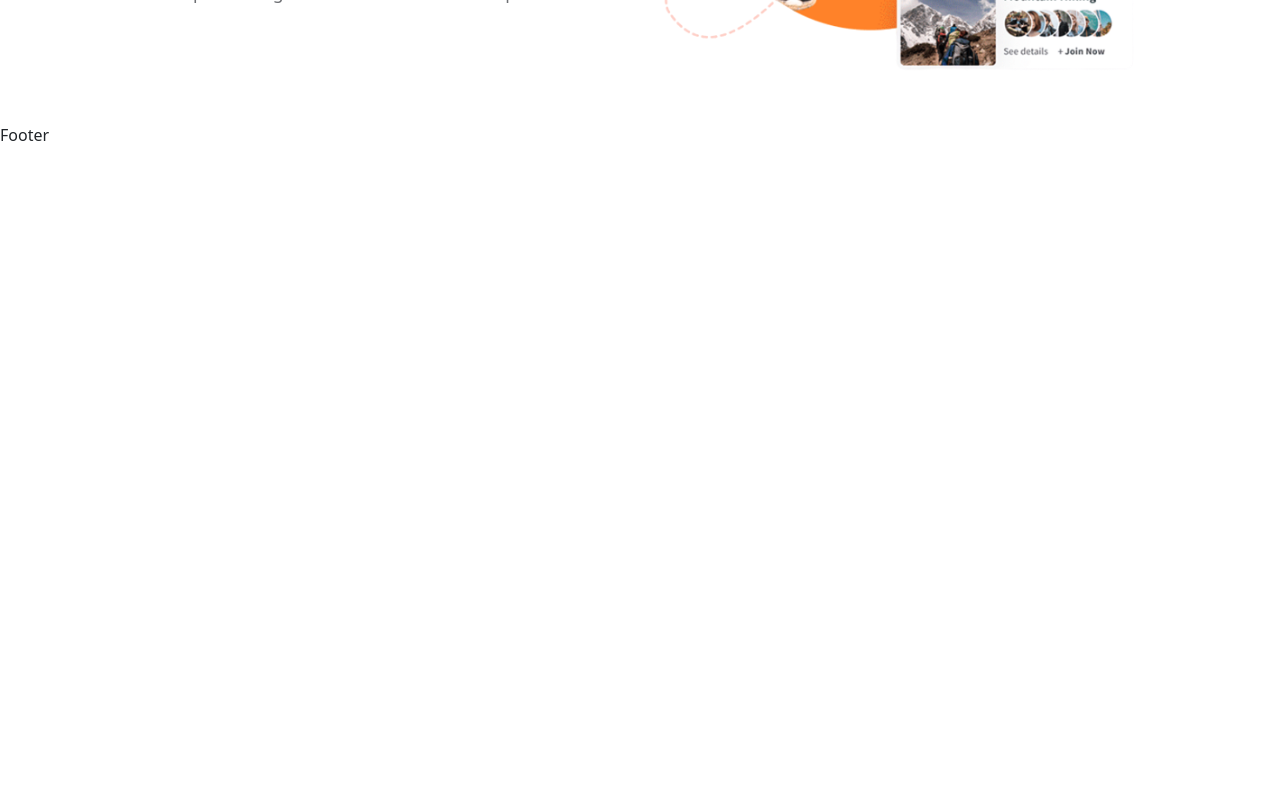
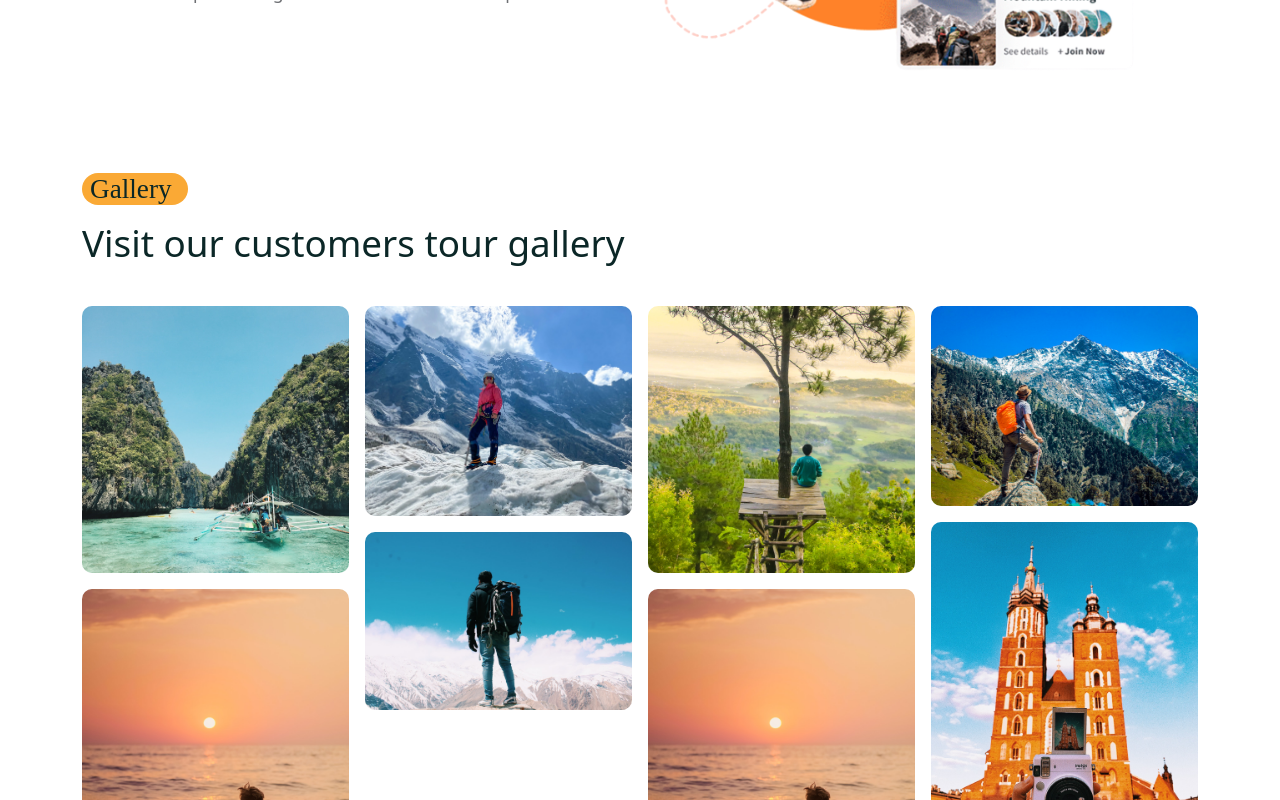
Before and after one commit to sweedalgharshi/tour-mern, a React (Create React App) app in the folder frontend/: page /home in a window 1280 px wide. Shown: the part 2340-3140 px from the top of the page. Before the commit the page ends 2487 px from the top, so only its background shows below. Built offline with nearby package versions, Linux system fonts and the light colour scheme; a web font is replaced by a local one.

Commit message:
added masonry responsive gallery components

```diff
--- /dev/null
+++ b/frontend/src/components/image-gallery/MasonryImageGallery.jsx
@@ -0,0 +1,21 @@
+import Masonry, { ResponsiveMasonry } from "react-responsive-masonry";
+import galleryImages from "./galleryImage";
+
+function MasonryImageGallery() {
+  return (
+    <ResponsiveMasonry columnsCountBreakPoints={{ 350: 1, 768: 3, 992: 4 }}>
+      <Masonry gutter="1rem">
+        {galleryImages.map((item, index) => (
+          <img
+            className="masonry__img"
+            src={item}
+            alt=""
+            key={index}
+            style={{ width: "100%", display: "block", borderRadius: "10px" }}
+          />
+        ))}
+      </Masonry>
+    </ResponsiveMasonry>
+  );
+}
+export default MasonryImageGallery;
--- /dev/null
+++ b/frontend/src/components/image-gallery/galleryImage.js
@@ -0,0 +1,20 @@
+import galleryImg01 from "../../assets/images/gallery-01.jpg";
+import galleryImg02 from "../../assets/images/gallery-02.jpg";
+import galleryImg03 from "../../assets/images/gallery-03.jpg";
+import galleryImg04 from "../../assets/images/gallery-04.jpg";
+import galleryImg05 from "../../assets/images/gallery-05.jpg";
+import galleryImg06 from "../../assets/images/gallery-06.jpg";
+import galleryImg07 from "../../assets/images/gallery-07.jpg";
+
+const galleryImages = [
+  galleryImg01,
+  galleryImg02,
+  galleryImg03,
+  galleryImg04,
+  galleryImg05,
+  galleryImg06,
+  galleryImg07,
+  galleryImg07,
+];
+
+export default galleryImages;
--- a/frontend/src/pages/Home.jsx
+++ b/frontend/src/pages/Home.jsx
@@ -12,6 +12,8 @@
 import SearchBar from "../shared/SearchBar";
 import ServiceList from "../services/ServiceList";
 import FeaturedTourList from "../components/Featured-tour/FeaturedTourList";
+
+import MasonryImageGallery from "../components/image-gallery/MasonryImageGallery";
 
 function Home() {
   return (
@@ -126,6 +128,23 @@
         </Container>
       </section>
       {/* ======== Experience Section END */}
+
+      {/* ======== Gallery Section START */}
+
+      <section>
+        <Container>
+          <Row>
+            <Col lg="12">
+              <Subtitle subtitle={"Gallery"} />
+              <h2 className="gallery__title">Visit our customers tour gallery</h2>
+            </Col>
+            <Col lg="12">
+              <MasonryImageGallery />
+            </Col>
+          </Row>
+        </Container>
+      </section>
+      {/* ======== Gallery Section END */}
     </>
   );
 }
--- a/frontend/src/styles/home.css
+++ b/frontend/src/styles/home.css
@@ -94,3 +94,17 @@
 .experience__img img {
   width: 90%;
 }
+
+.gallery__title {
+  font-size: 2.3rem;
+  margin-bottom: 2.5rem;
+  margin-top: 1rem;
+}
+
+.masonry__img {
+  transition: 0.3s;
+}
+
+.masonry__img:hover {
+  transform: scale(1.1);
+}
```
